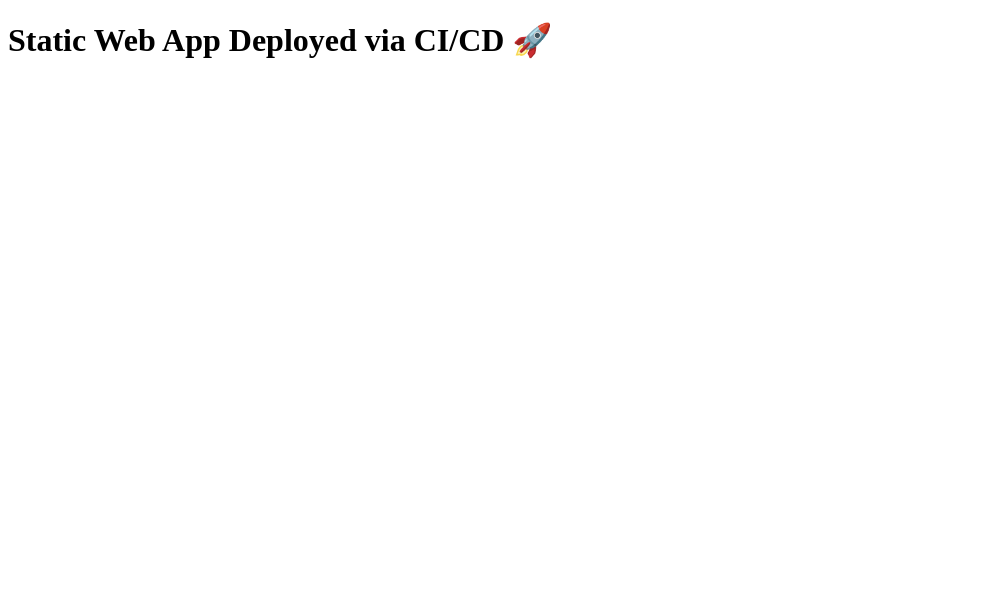
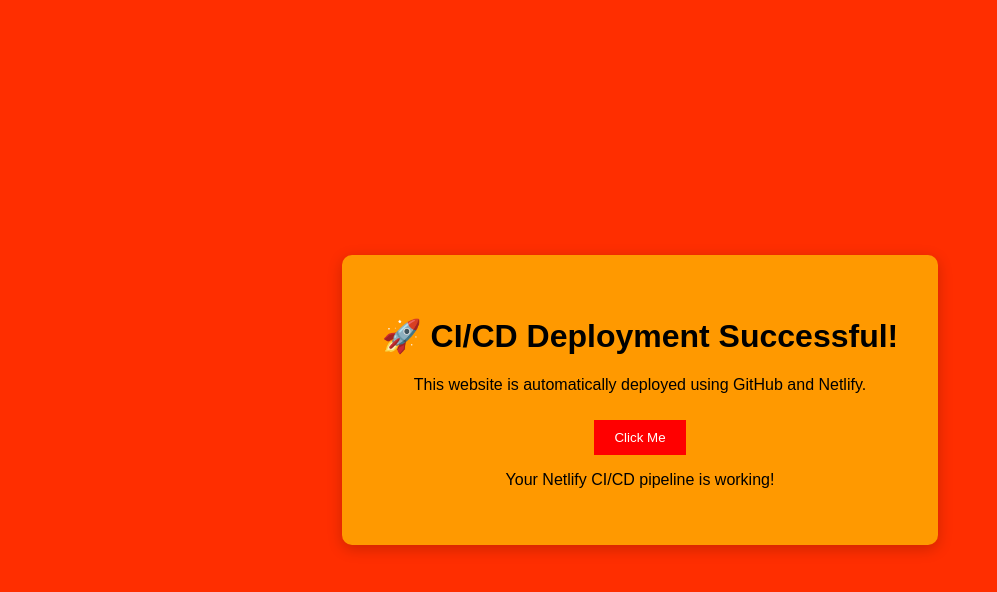
Before and after one commit to Tanvizzzz/my-netlify-project, a plain HTML site: page index.html in a window 1280 px wide. Shown: the whole page, without its empty margins (0-997 px from the left). Drawn offline with Linux system fonts and the light colour scheme.

Commit message:
Updated index file

```diff
--- a/index.html
+++ b/index.html
@@ -1,9 +1,40 @@
 <!DOCTYPE html>
 <html>
 <head>
-  <title>My CI/CD Site</title>
+  <title>Netlify CI/CD</title>
+  <style>
+    body {
+      background-color: #ff2e00; /* The bright red background */
+      display: flex;
+      justify-content: center;
+      align-items: center;
+      height: 100vh;
+      margin: 0;
+      font-family: sans-serif;
+    }
+    .card {
+      background-color: #ff9900; /* The orange box */
+      padding: 40px;
+      border-radius: 10px;
+      text-align: center;
+      box-shadow: 0 4px 15px rgba(0,0,0,0.2);
+    }
+    button {
+      background-color: red;
+      color: white;
+      border: none;
+      padding: 10px 20px;
+      cursor: pointer;
+      margin-top: 10px;
+    }
+  </style>
 </head>
 <body>
-  <h1>Static Web App Deployed via CI/CD 🚀</h1>
+  <div class="card">
+    <h1>🚀 CI/CD Deployment Successful!</h1>
+    <p>This website is automatically deployed using GitHub and Netlify.</p>
+    <button>Click Me</button>
+    <p>Your Netlify CI/CD pipeline is working!</p>
+  </div>
 </body>
 </html>
```
